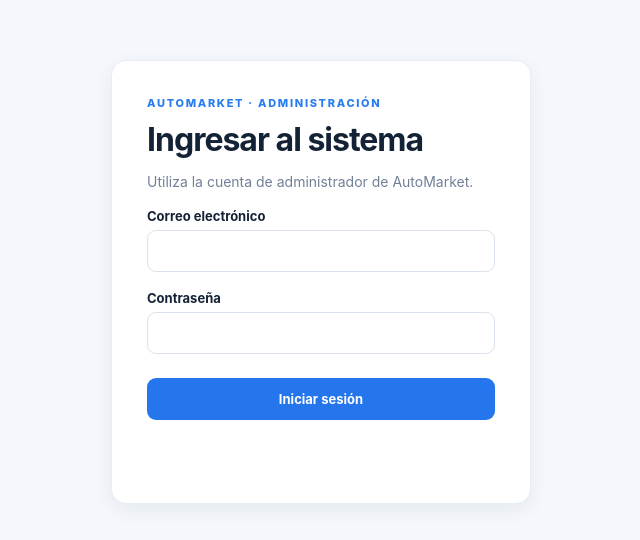
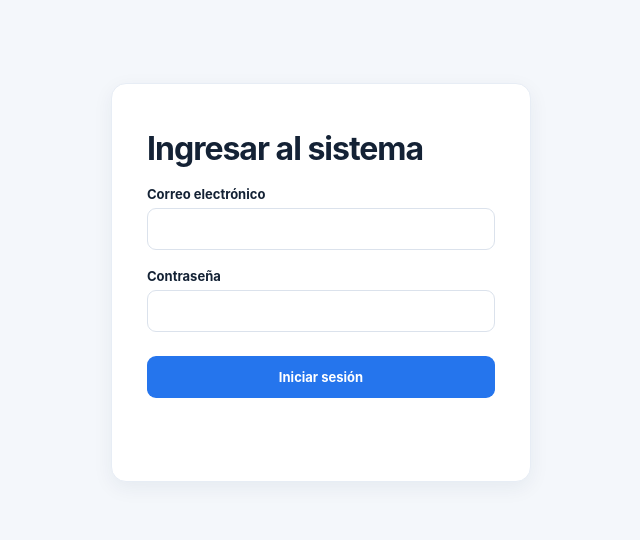
Before and after one commit to Benja-Farias/AutoMarket-Gestion, a plain HTML site: page index.html in a window 1280 px wide. Shown: the part 118-658 px from the top of the page, without its empty margins (319-959 px from the left). Drawn offline with Linux system fonts and the light colour scheme.

Commit message:
correcion

```diff
--- a/index.html
+++ b/index.html
@@ -10,9 +10,7 @@
 <body>
   <section class="login-screen" id="loginScreen">
     <form class="login-card" id="loginForm">
-      <div class="eyebrow">AUTOMARKET · ADMINISTRACIÓN</div>
       <h1>Ingresar al sistema</h1>
-      <p>Utiliza la cuenta de administrador de AutoMarket.</p>
       <label for="loginEmail">Correo electrónico</label>
       <input id="loginEmail" name="correo" type="email" autocomplete="username" required>
       <label for="loginPassword">Contraseña</label>
```
